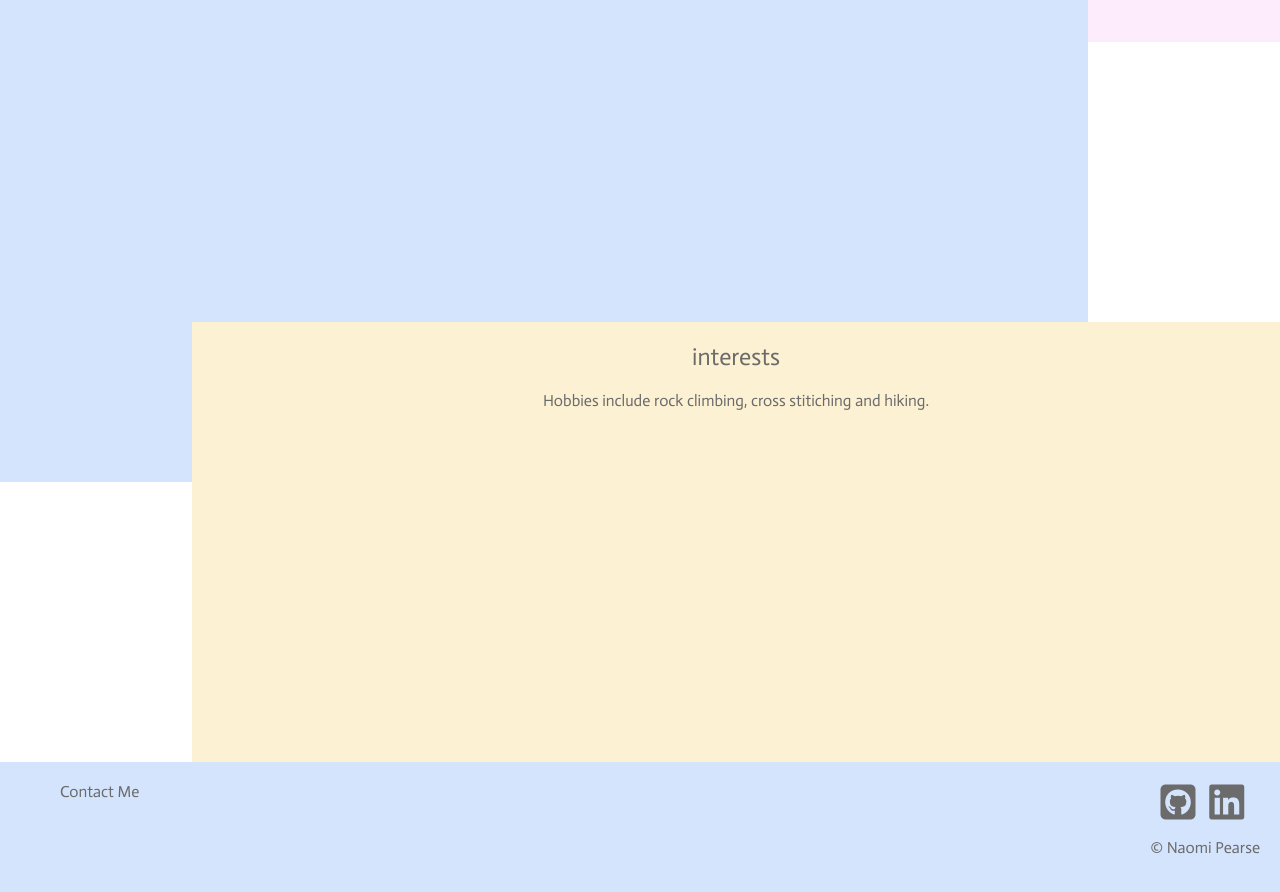
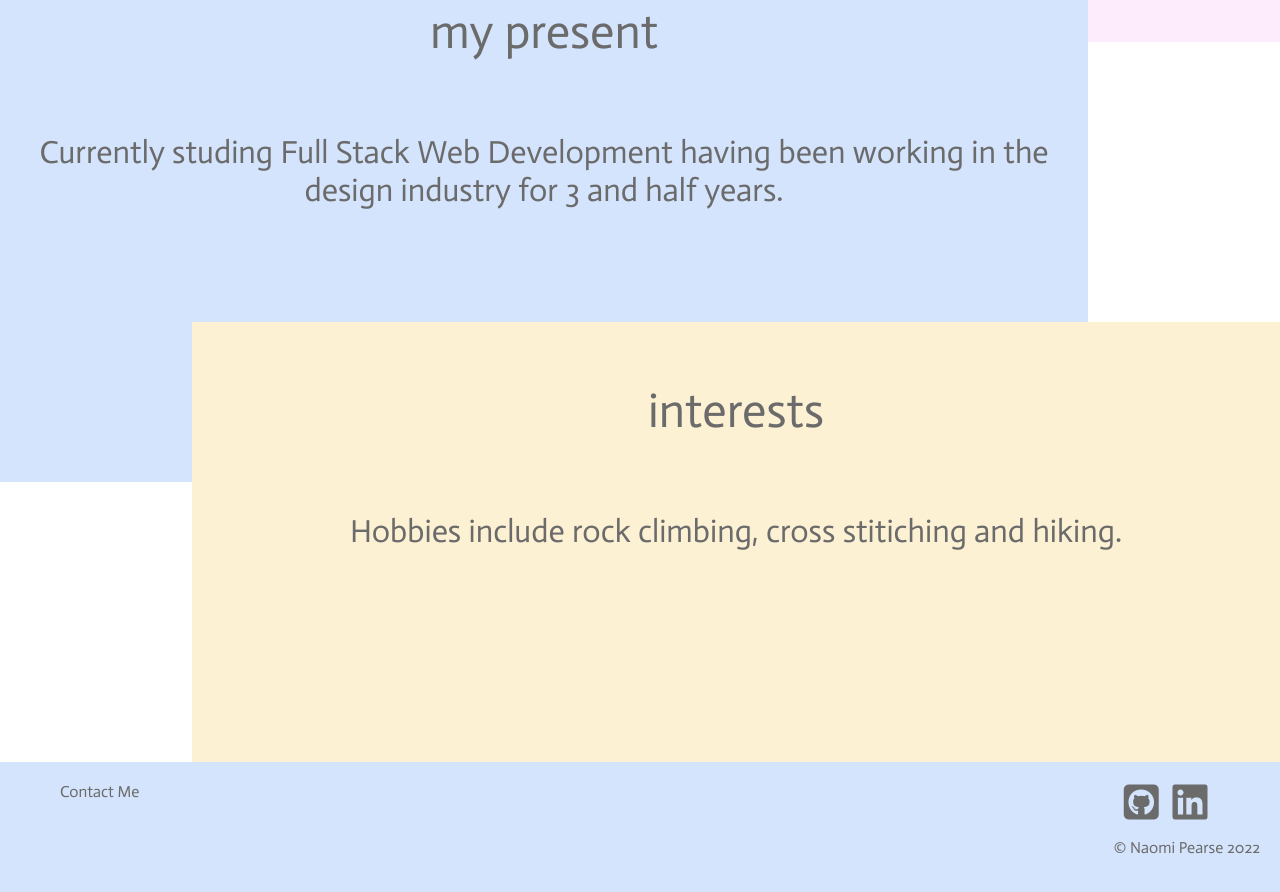
Before and after one commit to nkpe/Personal_Portfolio, a plain HTML site: page about.html in a window 1280 px wide. Shown: the part 1088-1980 px from the top of the page. Drawn offline with Linux system fonts and the light colour scheme.

Commit message:
about page text positioning updated

```diff
--- a/about.html
+++ b/about.html
@@ -65,7 +65,7 @@
                 <a href="https://www.linkedin.com/in/naomipearse/" target="-blank">
                     <i class="fa-brands fa-linkedin"></i>
                 </a>
-                <p id="copyright">&#169; Naomi Pearse </p>
+                <p id="copyright">&#169; Naomi Pearse 2022</p>
 
             </div>
         </footer>
--- a/styles.css
+++ b/styles.css
@@ -131,18 +131,27 @@ main .vh {
 
 #bio-page .bio-blocks{
     position: relative;
+    display: flex;
+    align-content: center;
+    flex-wrap: wrap;
     height: 75vh;
     width: 85%;
     margin: 0;
     text-align: center;
+    box-sizing: border-box;
+    padding-bottom: 20vh;
+    font-size: 4vh;
+
 }
 
 #bio-page .bio-blocks h2{
     font-weight: normal;
+    width: 100%;
 }
 
 #bio-page .bio-blocks p{
     z-index: 10;
+    width: 100%;
 }
 
 
```
Also changed, not shown: contact-me.html (+1 -1 lines), index.html (+1 -1 lines), portfolio.html (+1 -1 lines).
